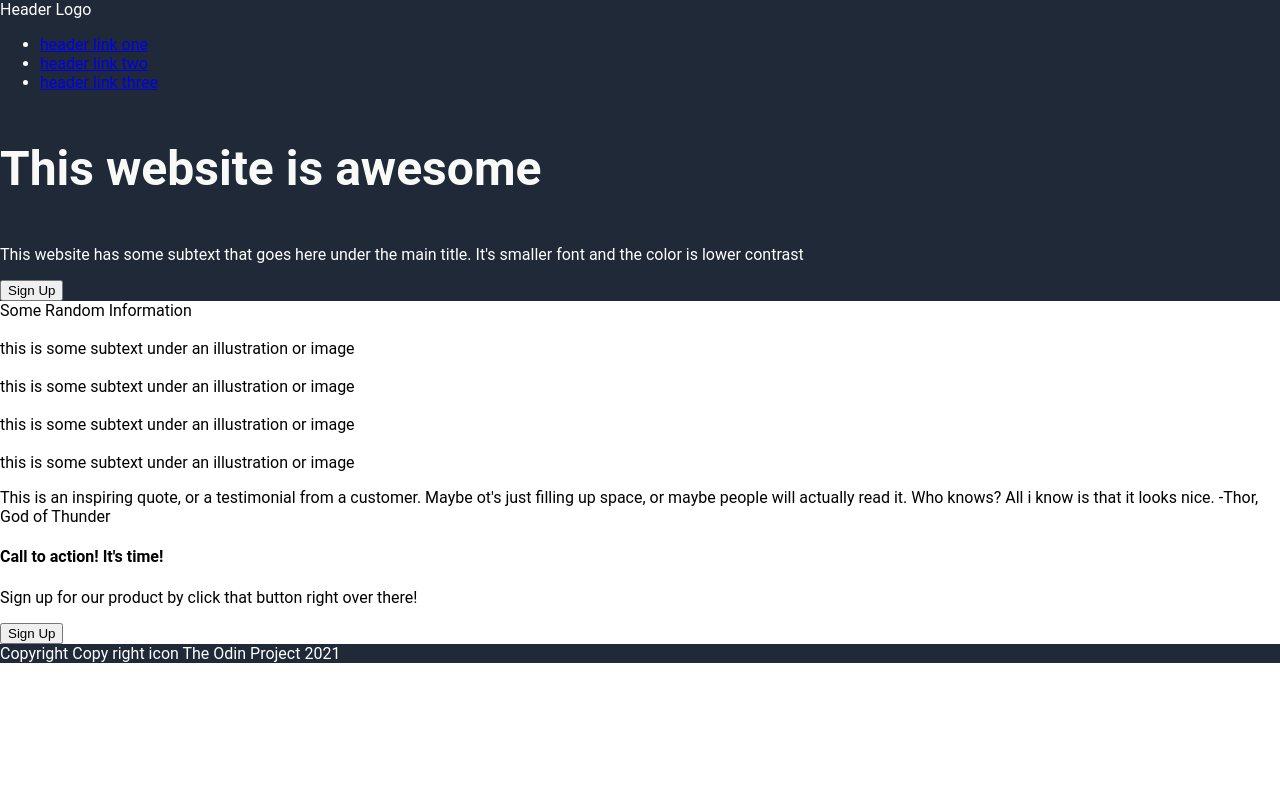
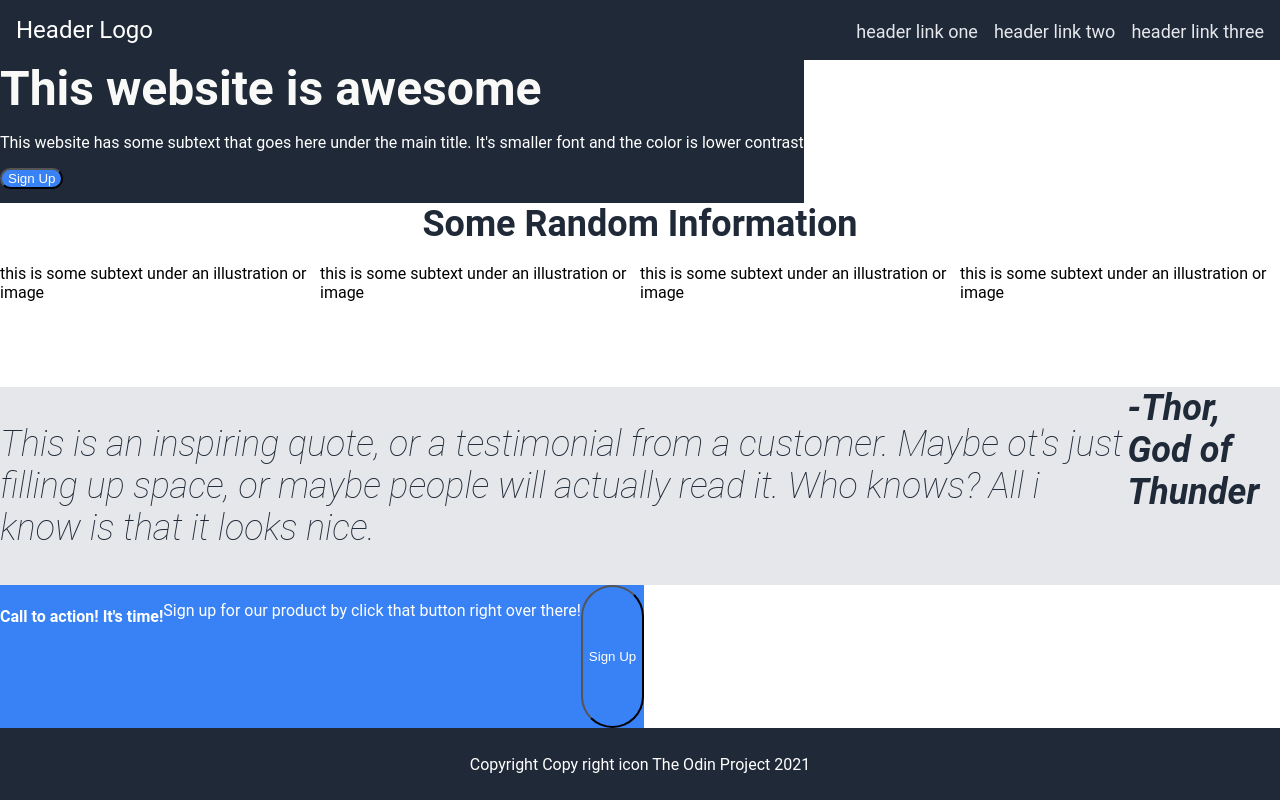
Before and after one commit to MattSigouin/landing-page, a plain HTML site: page index.html in a window 1280 px wide. Drawn offline with Linux system fonts and the light colour scheme.

Commit message:
Added css for each section

```diff
--- a/index.html
+++ b/index.html
@@ -16,11 +16,14 @@
                 <li><a href="#">header link three</a></li>
             </ul>
         </div>
-
+    </div>
+    <div class="container">
+        <div class="hero">
             <h3>This website is awesome</h3>
                 <p>This website has some subtext that goes here under the main title. It's smaller font and the color is lower contrast</p>
                     <button class="signup">Sign Up</button>
                     <img src="" alt="">
+        </div>
     </div>
 
 <div class="title">Some Random Information</div>
@@ -43,14 +46,19 @@
                 </div>
     </div>
 
+    <div class="container">
         <div class="quote">
-            <p>This is an inspiring quote, or a testimonial from a customer. Maybe ot's just filling up space, or maybe people will actually read it. Who knows? All i know is that it looks nice. -Thor, God of Thunder</p>
+            <p>This is an inspiring quote, or a testimonial from a customer. Maybe ot's just filling up space, or maybe people will actually read it. Who knows? All i know is that it looks nice.</p>
+             <div class="thor">-Thor, God of Thunder</div>
+        </div>
     </div>
 
+    <div class="container">
         <div class="bottom">
             <h4>Call to action! It's time!</h4>
                 <p>Sign up for our product by click that button right over there!</p>
                     <button class="signup"> Sign Up </button>
+        </div>
     </div>
 
 
--- a/style.css
+++ b/style.css
@@ -1,16 +1,92 @@
 body {
     height: 100vh;
-    margin: 0;
+    margin: 0px;
     font-family: Roboto, sans-serif;
+    overflow: hidden;
+    display: flex;
+    flex-direction: column;
+
+
 }
 
-.header, .footer {
+.header, .footer, .hero {
     background-color: #1F2937;
     color: white;
 }
 
+.header {
+    display: flex;
+    justify-content: space-between;
+    font-size: 24px;
+    padding: 16px;
+}
+
+.footer {
+    display: flex;
+    justify-content: center;
+    align-items: center;
+    height: 72px;
+}
+
+
 h3 {
     font-size: 48px;
     font-weight: bold;
-    color: #f9faf8
+    color: #f9faf8;
+    padding: 0px;
+    margin: 0px;
 }
+
+ul {
+    display: flex;
+    list-style: none;
+    margin: 0;
+    padding: 0;
+    gap: 16px;
+}
+
+a {
+    font-size: 18px;
+    color: #E5E7EB;
+    text-decoration: none;
+}
+
+.title {
+    font-size: 36px;
+    font-weight: bolder;
+    color: #1F2937;
+    display: flex;
+    justify-content: center;
+}
+
+.container {
+    display: flex;
+    flex: 1;
+}
+
+.quote {
+    background-color: #E5E7EB;
+    font-size: 36px;
+    color: #1f2937;
+    font-style: italic;
+    display: flex;
+    font-weight: lighter;
+}
+
+.thor {
+    display: flex;
+    font-weight: bold;
+    font-size: 36px;
+}
+
+.signup {
+    background-color: #3882F6;
+    color: white;
+    border-radius: 100px;
+}
+
+.bottom {
+    display: flex;
+    background-color: #3882F6;
+    color: white;
+}
```
Lines whose indentation alone changed are shown as unchanged.
